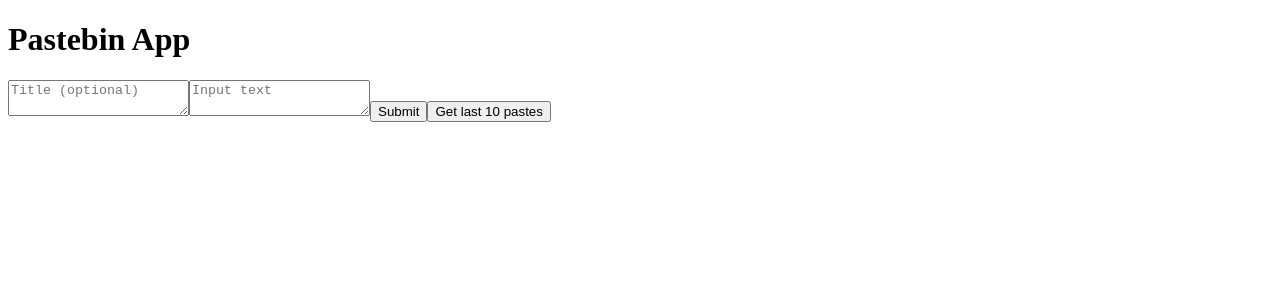
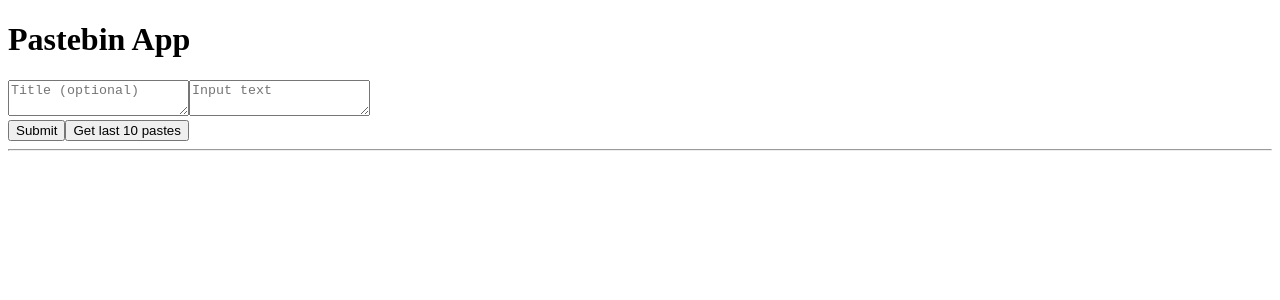
Before and after one commit to mat-academy/Mat-AnnaZeri-Pastebin-Frontend, a React (Create React App) app: page / in a window 1280 px wide. Shown: the top 300 px of the page. Built offline with nearby package versions, Linux system fonts and the light colour scheme; the HTML template or start-up script is replaced by a standard one.

Commit message:
added some breaks

```diff
--- a/src/App.tsx
+++ b/src/App.tsx
@@ -65,8 +65,12 @@ function App(): JSX.Element {
         onChange={handleChange}
         name="paste_text"
       />
+      <br></br>
       <button onClick={handleClick}>Submit</button>
       <button onClick={handleGetPastes}>Get last 10 pastes</button>
+      <br></br>
+      <hr></hr>
+      <br></br>
       <div>
         {pastes.map((paste, id) => {
           return (
```
